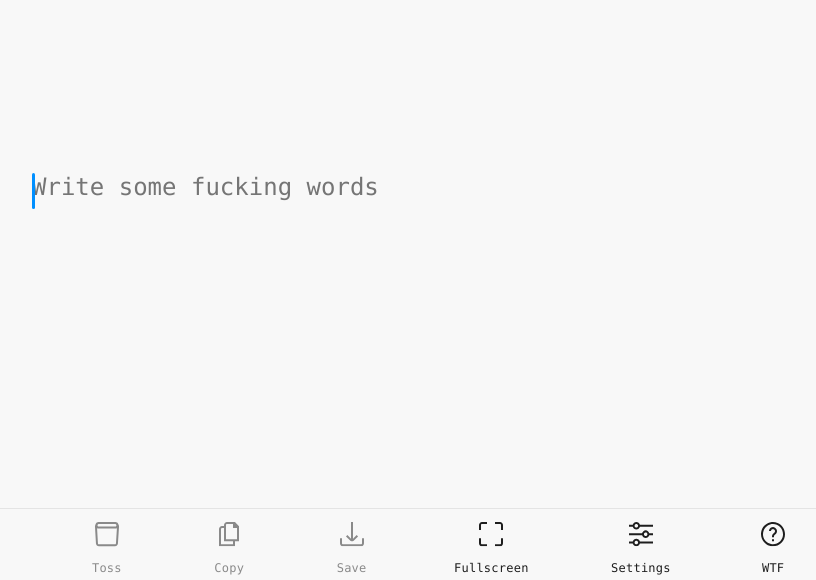
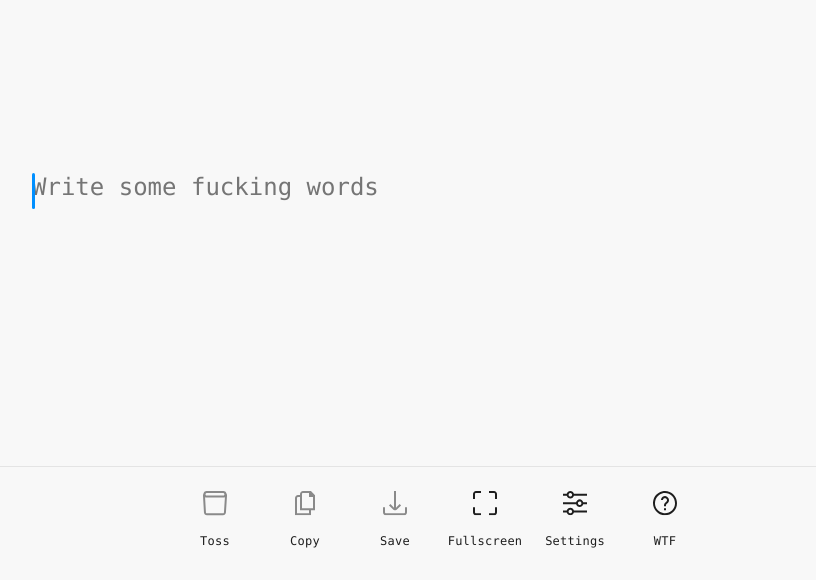
Before and after one commit to Verdi/Wastebasket, a plain HTML site: page index.html in a window 1280 px wide. Shown: the part 220-800 px from the top of the page, without its empty margins (200-1016 px from the left). Drawn offline with Linux system fonts and the light colour scheme.

Commit message:
Cleaned up toolbar, added app icon, page stubs for settings and wtf

```diff
--- a/index.html
+++ b/index.html
@@ -4,6 +4,8 @@
   <meta charset="UTF-8">
   <meta name="viewport" content="width=device-width, initial-scale=1.0">
   <title>Wastebasket</title>
+  <link rel="icon" href="wastebasket-192.png" sizes="192x192">
+  <link rel="apple-touch-icon" href="wastebasket-512.png" sizes="512x512">
   <link rel="stylesheet" href="wastebasket-styles.css">
 </head>
 <body>
@@ -34,18 +36,18 @@
 
   <nav class="toolbar" aria-label="Writing actions">
     <div class="toolbar-item">
-      <button id="tossBtn" type="button" class="toolbar-action">
+      <button id="tossBtn" type="button" class="toolbar-action" aria-label="Toss">
         <span class="toolbar-action__icon" aria-hidden="true">
           <svg width="32" height="33" viewBox="0 0 32 33" fill="none" xmlns="http://www.w3.org/2000/svg">
             <path d="M24.457 4C25.689 4 26.796 4.75349 27.248 5.89941L27.8164 7.34082C27.9781 7.75118 28.0477 8.19264 28.0195 8.63281L26.9365 25.5166C26.8352 27.0956 25.5246 28.3242 23.9424 28.3242H7.94434C6.3543 28.3241 5.04029 27.0835 4.94922 25.4961L3.97852 8.58105C3.95579 8.18409 4.01226 7.7861 4.14453 7.41113L4.6416 6.00195C5.06481 4.80252 6.19881 4.00017 7.4707 4H24.457ZM25.918 10.1367C25.4802 10.3906 24.9692 10.5381 24.416 10.5381H7.50488C6.98098 10.538 6.49536 10.4048 6.07324 10.1748L6.94629 25.3818C6.97672 25.9109 7.41443 26.3241 7.94434 26.3242H23.9424C24.4697 26.3242 24.9065 25.9149 24.9404 25.3887L25.918 10.1367ZM7.63672 6.01562C7.1785 6.01577 6.77777 6.32807 6.66602 6.77246L6.53516 7.29492C6.37658 7.92622 6.85404 8.53785 7.50488 8.53809H24.416C25.0728 8.53809 25.5516 7.91595 25.3828 7.28125L25.2432 6.75879C25.1265 6.32108 24.7303 6.01579 24.2773 6.01562H7.63672Z" fill="currentColor"/>
           </svg>
         </span>
-        <span class="toolbar-action__label">Toss</span>
       </button>
+      <span class="toolbar-label">Toss</span>
     </div>
 
     <div class="toolbar-item toolbar-item--copy">
-      <button id="copyBtn" type="button" class="toolbar-action">
+           <button id="copyBtn" type="button" class="toolbar-action" aria-label="Copy">
         <span class="toolbar-action__icon" aria-hidden="true">
           <svg width="32" height="33" viewBox="0 0 32 33" fill="none" xmlns="http://www.w3.org/2000/svg">
             <g clip-path="url(#clip0_263_681)">
@@ -58,13 +60,14 @@
             </defs>
           </svg>
         </span>
-        <span class="toolbar-action__label">Copy</span>
+        </span>
       </button>
+      <span class="toolbar-label">Copy</span>
       <div class="status" id="status" role="status" aria-live="polite"></div>
     </div>
 
     <div class="toolbar-item">
-      <button id="saveBtn" type="button" class="toolbar-action">
+      <button id="saveBtn" type="button" class="toolbar-action" aria-label="Save">
         <span class="toolbar-action__icon" aria-hidden="true">
           <svg width="32" height="33" viewBox="0 0 32 33" fill="none" xmlns="http://www.w3.org/2000/svg">
             <g clip-path="url(#clip0_263_696)">
@@ -78,8 +81,9 @@
             </defs>
           </svg>
         </span>
-        <span class="toolbar-action__label">Save</span>
+        </span>
       </button>
+      <span class="toolbar-label">Save</span>
     </div>
 
     <div class="toolbar-item">
@@ -114,12 +118,13 @@
             </defs>
           </svg>
         </span>
-        <span class="toolbar-action__label">Fullscreen</span>
+        </span>
       </button>
+      <span class="toolbar-label" data-fullscreen-label>Fullscreen</span>
     </div>
 
     <div class="toolbar-item">
-      <a class="toolbar-action toolbar-action--link" href="/settings">
+      <a class="toolbar-action toolbar-action--link" href="/settings" aria-label="Settings">
         <span class="toolbar-action__icon" aria-hidden="true">
           <svg width="32" height="33" viewBox="0 0 32 33" fill="none" xmlns="http://www.w3.org/2000/svg">
             <g clip-path="url(#clip0_263_757)">
@@ -134,12 +139,13 @@
             </defs>
           </svg>
         </span>
-        <span class="toolbar-action__label">Settings</span>
+        </span>
       </a>
+      <span class="toolbar-label">Settings</span>
     </div>
 
     <div class="toolbar-item">
-      <a class="toolbar-action toolbar-action--link" href="/wtf">
+      <a class="toolbar-action toolbar-action--link" href="/wtf" aria-label="WTF">
         <span class="toolbar-action__icon" aria-hidden="true">
           <svg width="32" height="33" viewBox="0 0 32 33" fill="none" xmlns="http://www.w3.org/2000/svg">
             <g clip-path="url(#clip0_263_780)">
@@ -154,8 +160,9 @@
             </defs>
           </svg>
         </span>
-        <span class="toolbar-action__label">WTF</span>
+        </span>
       </a>
+      <span class="toolbar-label">WTF</span>
     </div>
   </nav>
 
--- a/wastebasket-app.js
+++ b/wastebasket-app.js
@@ -258,13 +258,14 @@
     }
     const active = Boolean(document.fullscreenElement);
     fullscreenBtn.setAttribute('aria-pressed', String(active));
+    fullscreenBtn.setAttribute('aria-label', active ? 'Exit' : 'Fullscreen');
     const enterIcon = fullscreenBtn.querySelector('[data-icon="enter"]');
     const exitIcon = fullscreenBtn.querySelector('[data-icon="exit"]');
     if (enterIcon && exitIcon) {
       enterIcon.hidden = active;
       exitIcon.hidden = !active;
     }
-    const label = fullscreenBtn.querySelector('.toolbar-action__label');
+    const label = fullscreenBtn.parentElement?.querySelector('[data-fullscreen-label]');
     if (label) {
       label.textContent = active ? 'Exit' : 'Fullscreen';
     }
--- a/wastebasket-styles.css
+++ b/wastebasket-styles.css
@@ -121,12 +121,12 @@ textarea::-webkit-scrollbar {
   left: 0;
   right: 0;
   bottom: 0;
-  height: var(--toolbar-height);
   display: flex;
   justify-content: center;
-  align-items: center;
-  gap: 44px;
-  padding: 1rem clamp(1rem, 4vw, 3rem);
+  align-items: flex-start;
+  gap: 50px;
+  padding: 1rem clamp(1rem, 4vw, 3rem) 3.5rem;
+  min-height: calc(var(--toolbar-height) + 24px);
   background: rgba(248, 248, 248, 0.95);
   border-top: 1px solid #E4E4E4;
   backdrop-filter: blur(8px);
@@ -142,7 +142,6 @@ textarea::-webkit-scrollbar {
   display: flex;
   flex-direction: column;
   align-items: center;
-  gap: 0.35rem;
   position: relative;
 }
 
@@ -175,7 +174,7 @@ textarea::-webkit-scrollbar {
 .toolbar-action {
   border: none;
   border-radius: 999px;
-  padding: 0.65rem 1.2rem;
+  padding: 0;
   font: inherit;
   font-size: 0.85rem;
   cursor: pointer;
@@ -227,9 +226,17 @@ textarea::-webkit-scrollbar {
   background: #E4E4E4;
 }
 
-.toolbar-action__label {
+.toolbar-label,
+.toolbar-label[data-fullscreen-label] {
+  position: absolute;
+  top: calc(100% + 0.6rem);
+  left: 50%;
+  transform: translateX(-50%);
   font-size: 0.75rem;
   letter-spacing: 0.02em;
+  color: var(--ink);
+  white-space: nowrap;
+  pointer-events: none;
 }
 
 @media (max-width: 560px) {
```
Also changed, not shown: settings/index.html (added, +14 -0 lines), wtf/index.html (added, +14 -0 lines), wastebasket-192.png (added), wastebasket-512.png (added).
